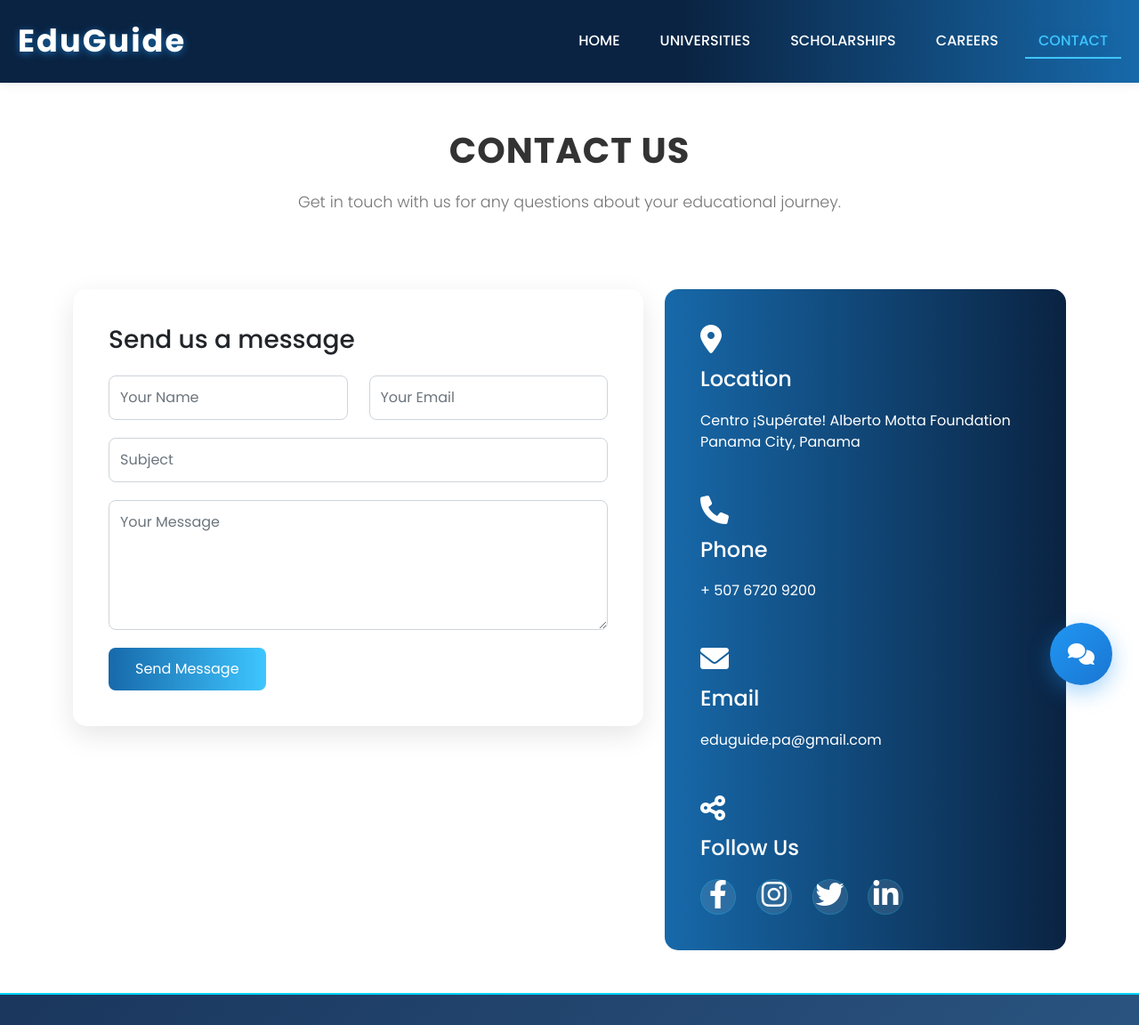
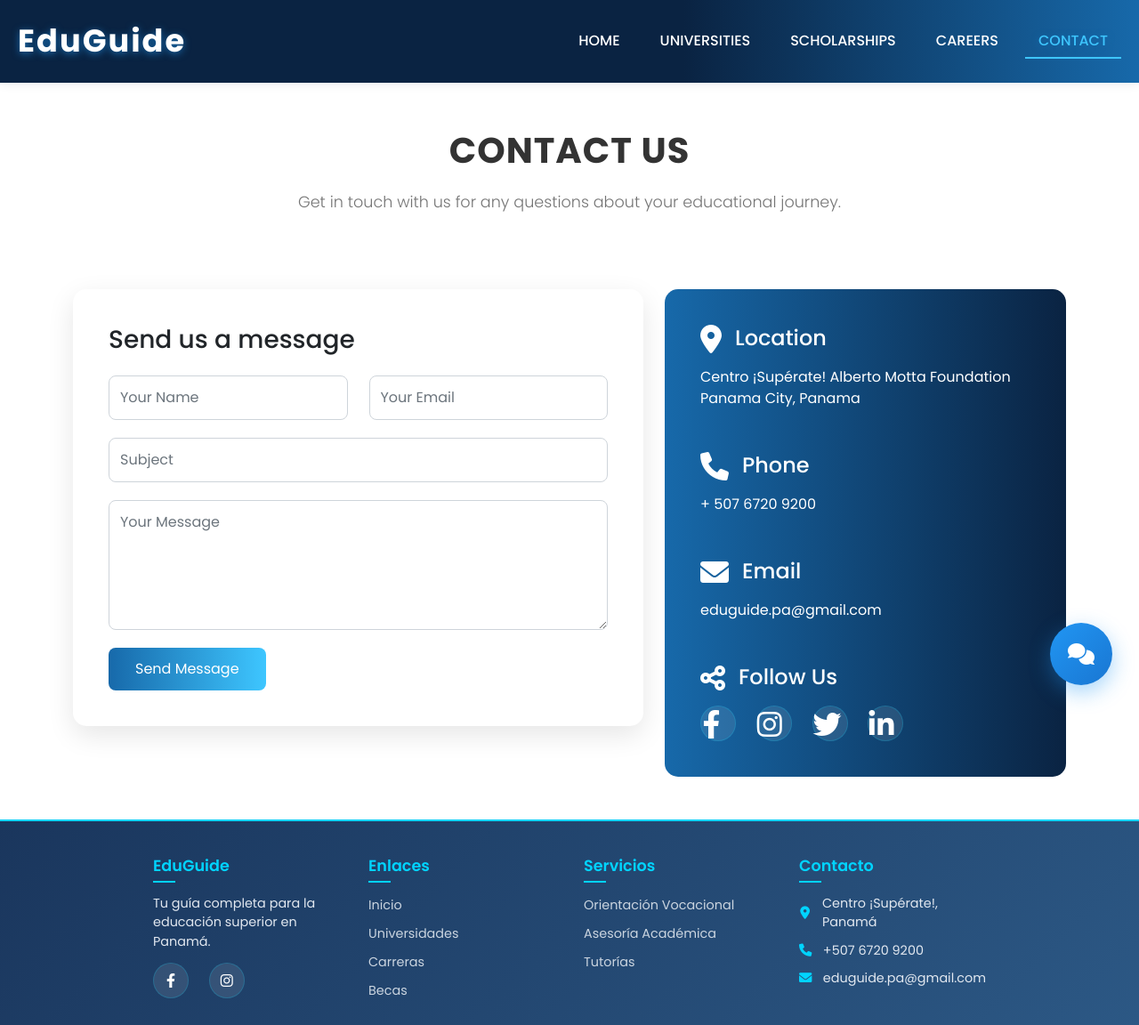
Before and after one commit to JoshuaInCode/EDUGUIDE, a plain HTML site: page public/pages/contact.html in a window 1280 px wide. Shown: the top 1152 px of the page at 89% size. Drawn offline with nearby package versions, Linux system fonts and the light colour scheme; no server answers.

Commit message:
Palabras Ordenadas

```diff
--- a/public/css/pages/contact.css
+++ b/public/css/pages/contact.css
@@ -59,11 +59,31 @@ body section.py-5 {
 
 .contact-info i {
     font-size: 2rem;
-    margin-bottom: 15px;
+    margin-right: 15px;
+    display: inline-block;
+    vertical-align: middle;
 }
 
 .contact-info h4 {
     margin-bottom: 20px;
+    display: inline-block;
+    vertical-align: middle;
+}
+
+.contact-item-header {
+    display: flex;
+    align-items: center;
+    margin-bottom: 15px;
+}
+
+.contact-item-header i {
+    margin-right: 15px;
+    margin-bottom: 0;
+}
+
+.contact-item-header h4 {
+    margin-bottom: 0;
+    display: inline-block;
 }
 
 .form-control {
--- a/public/pages/contact.html
+++ b/public/pages/contact.html
@@ -89,26 +89,34 @@
                 <div class="col-lg-5">
                     <div class="contact-info">
                         <div class="mb-5">
+                            <div class="contact-item-header">
                                 <i class="fas fa-map-marker-alt"></i>
                                 <h4>Location</h4>
+                            </div>
                             <p>Centro ¡Supérate! Alberto Motta Foundation<br>Panama City, Panama</p>
                         </div>
 
                         <div class="mb-5">
+                            <div class="contact-item-header">
                                 <i class="fas fa-phone"></i>
                                 <h4>Phone</h4>
+                            </div>
                             <p>+ 507 6720 9200</p>
                         </div>
 
                         <div class="mb-5">
+                            <div class="contact-item-header">
                                 <i class="fas fa-envelope"></i>
                                 <h4>Email</h4>
+                            </div>
                             <p>eduguide.pa@gmail.com</p>
                         </div>
 
                         <div>
+                            <div class="contact-item-header">
                                 <i class="fas fa-share-alt"></i>
                                 <h4>Follow Us</h4>
+                            </div>
                             <div class="social-links">
                                 <a href="https://www.facebook.com/people/EduGuide-Panamá/61563217786890/" target="_blank">
                                     <i class="fab fa-facebook-f"></i>
```
Lines whose indentation alone changed are shown as unchanged.
